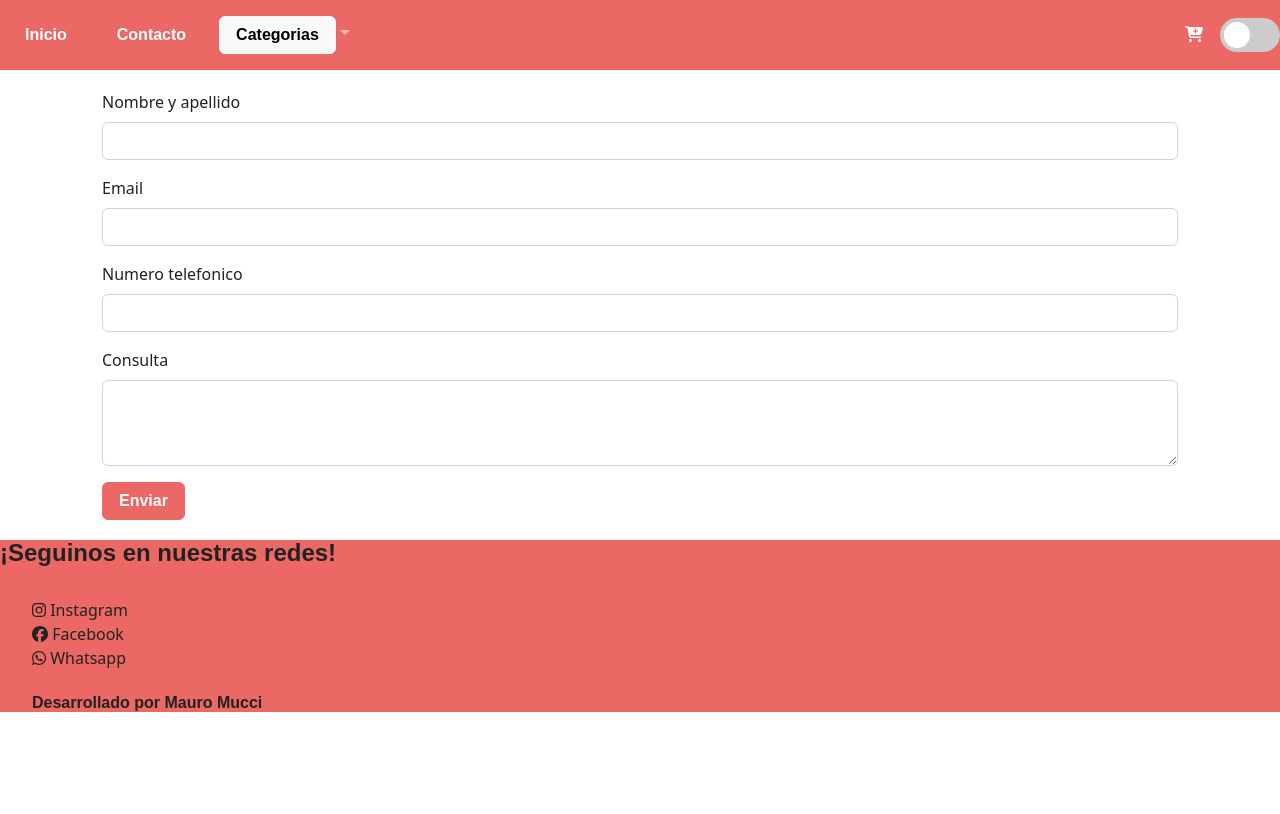
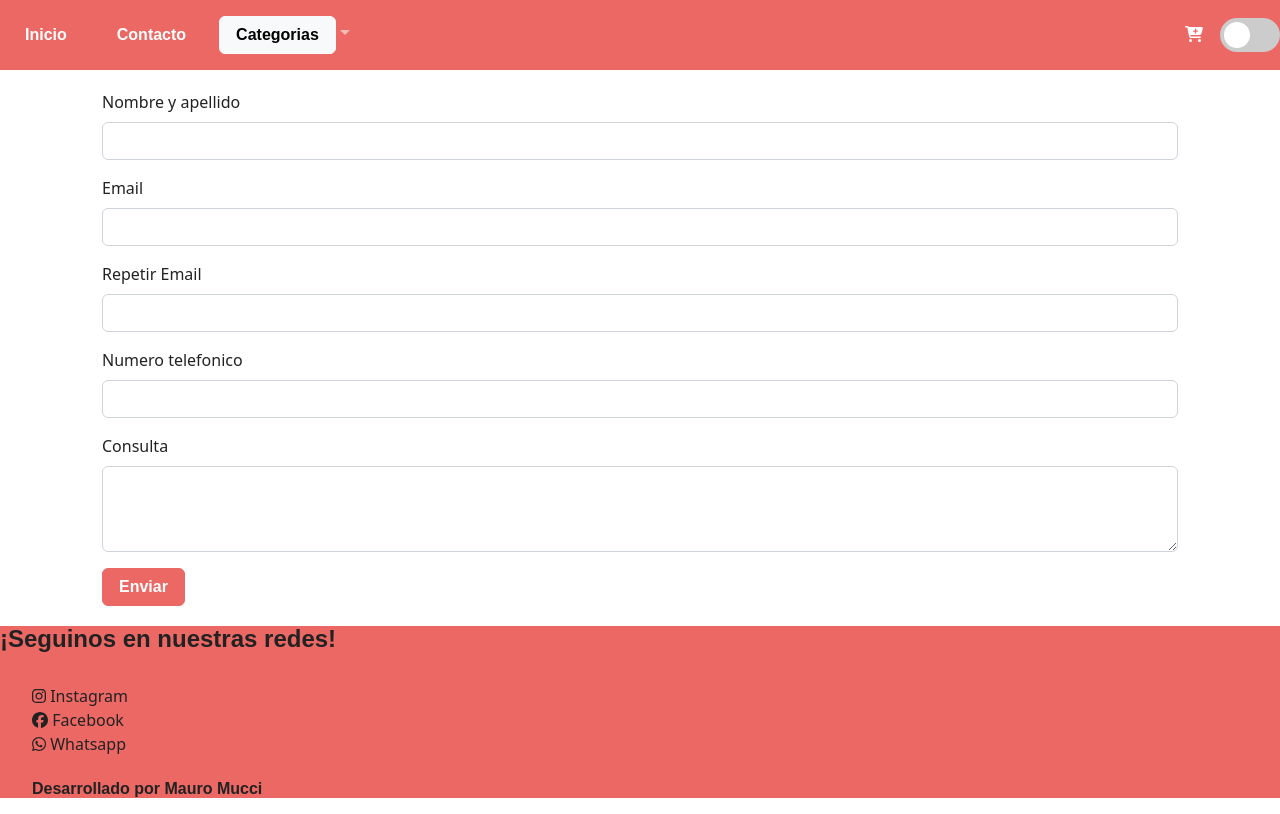
Before and after one commit to gonzalonicolini/EntregaFinalReact-Mucci, a React (Create React App) app: page /contacto in a window 1280 px wide. Built offline with nearby package versions, Linux system fonts and the light colour scheme; no server answers; a web font is replaced by a local one.

Commit message:
ultima entrega

```diff
--- a/src/components/Checkout/Checkout.jsx
+++ b/src/components/Checkout/Checkout.jsx
@@ -10,12 +10,14 @@ export const Checkout = () => {
     const datosFormulario = React.useRef()
     let navigate = useNavigate()
 
+
     const consultarFormulario = (e) => {
         e.preventDefault()
         const datForm = new FormData(datosFormulario.current)
         const cliente = Object.fromEntries(datForm)
 
         const aux = [...carrito]
+
 
         aux.forEach(prodCarrito => {
             getProducto(prodCarrito.id).then(prodBDD => {
--- a/src/components/Contacto/Contacto.jsx
+++ b/src/components/Contacto/Contacto.jsx
@@ -7,28 +7,32 @@ export const Contacto = () => {
     let navigate = useNavigate() //Ubicacion actual de mi componente
     const consultarFormulario = (e) => {
         e.preventDefault()
-        //console.log(datosFormulario.current) //Consulto el estado actual del formulario
         const datForm = new FormData(datosFormulario.current) //Genero un objeto iterator 8objeto qe mediante una oteracion devuelve cada uno de los datos) de esos datos
         const contacto = Object.fromEntries(datForm) //Recibe como parametro un objeto iterator y devulve un objeto => Transforma en un objeto literal
-
         e.target.reset() //Reseteo el formulario
         toast.success("Gracias por contactarse con nosotros")
         navigate("/")//Redirijo a pagina inicial
     }
+
+
   return (
-    <div className="container" style={{marginTop:"20px"}}>
+    <div className="container">
         <form onSubmit={consultarFormulario} ref={datosFormulario}>
         <div className="mb-3">
             <label htmlFor="nombre" className="form-label">Nombre y apellido</label>
-            <input type="text" className="form-control" name="nombre"/>
+            <input required type="text" className="form-control" name="nombre"/>
         </div>
         <div className="mb-3">
             <label htmlFor="email" className="form-label">Email</label>
-            <input type="email" className="form-control" name="email" />
+            <input required type="email" className="form-control" name="email" />
         </div>
         <div className="mb-3">
+                <label htmlFor="repEmail" className="form-label">Repetir Email</label>
+                <input required type="email" className="form-control" name="repEmail" />
+            </div>
+        <div className="mb-3">
             <label htmlFor="celular" className="form-label">Numero telefonico</label>
-            <input type="number" className="form-control" name="celular" />
+            <input required type="number" className="form-control" name="celular" />
         </div>
         <div className="mb-3">
             <label htmlFor="consulta" className="form-label">Consulta</label>
@@ -39,5 +43,7 @@ export const Contacto = () => {
         </form>
     </div>
 
+
+
   )
 }
--- a/src/components/ItemListContainer/ItemListContainer.jsx
+++ b/src/components/ItemListContainer/ItemListContainer.jsx
@@ -11,7 +11,6 @@ export const ItemListContainer = () => {
     const [productos, setProductos] = useState([])
     const {idCategoria} = useParams() //consulta los parametros de la app
     const {darkMode} = useDarkModeContext()
-    console.log(darkMode)
 
     useEffect(() => {
         if(idCategoria) { //consulta si existe ese idCategoria, si no existe, se queda en itemlistcontainer
--- a/src/context/CarritoContext.js
+++ b/src/context/CarritoContext.js
@@ -50,7 +50,6 @@ export const CarritoProvider = (props) => {
     const totalPrice = () => {
         return carrito.reduce((acum, prod) => acum += (prod.cant * prod.precio), 0)
     }
-    console.log(carrito)
 
     return (
         <CarritoContext.Provider value={{carrito, addItem, removeItem, emptyCart, getItemQuantity, totalPrice}}>
--- a/src/context/DarkModeContext.js
+++ b/src/context/DarkModeContext.js
@@ -14,7 +14,7 @@ export const DarkModeProvider = (props) => { //Defino mi proveedor del contexto
             document.body.firstElementChild.classList.remove('darkMode')
         }
     }
-    console.log(darkMode)
+
     return (
         <DarkModeContext.Provider value={{darkMode, toggleDarkMode}}>
                 {props.children}
```
